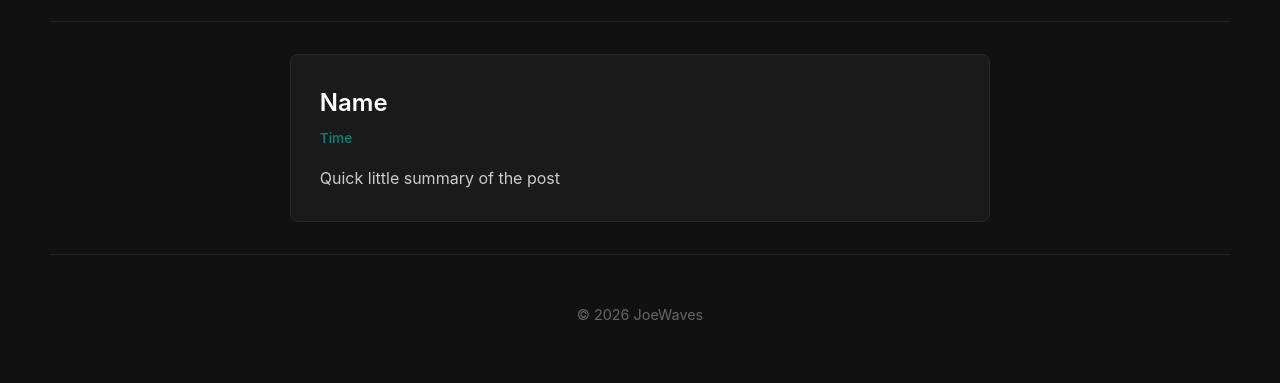
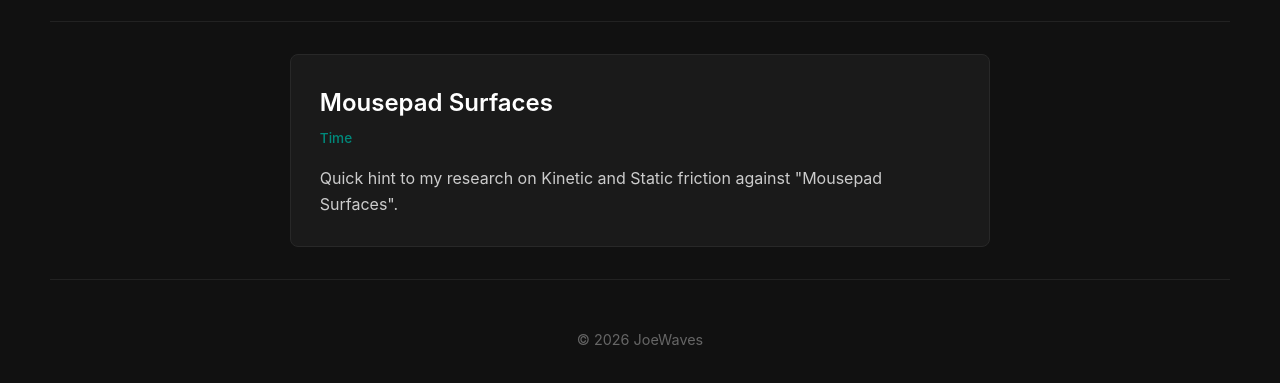
Before and after one commit to JoeWavez/blog, a plain HTML site: page index.html in a window 1280 px wide. Shown: the part 133-516 px from the top of the page. Drawn offline with Linux system fonts and the light colour scheme.

Commit message:
Change post title and update summary text
Updated post title and summary for clarity.

```diff
--- a/index.html
+++ b/index.html
@@ -17,9 +17,9 @@
     <main class="container">
         <section class="posts">
             <article class="post-card">
-                <h2><a href="posts/">Name</a></h2>
+                <h2><a href="posts/index.html">Mousepad Surfaces</a></h2>
                 <time datetime="2026-10-05">Time</time>
-                <p>Quick little summary of the post</p>
+                <p>Quick hint to my research on Kinetic and Static friction against "Mousepad Surfaces".</p>
             </article>
         </section>
     </main>
```
